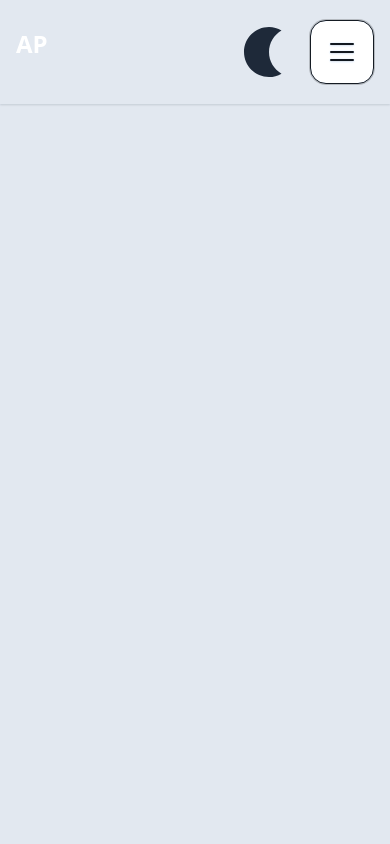
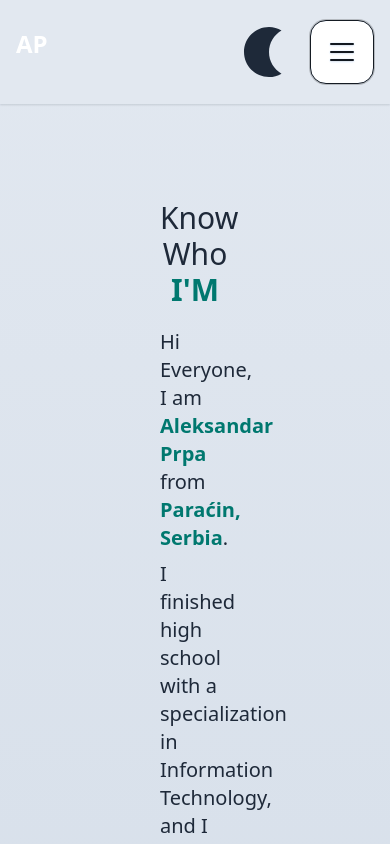
Before and after one commit to AleksandaPrpa/Portfolio, a React (Vite) app: page /about in a window 390 px wide. Built offline with nearby package versions, Linux system fonts and the light colour scheme.

Commit message:
add KnowWhoIAm section

```diff
--- a/src/UI/Type.jsx
+++ b/src/UI/Type.jsx
@@ -6,10 +6,10 @@ function Type() {
     <Typewriter
       options={{
         strings: [
-          // "Web Developer",
-          // "Freelancer",
+          "Web Developer",
+          "Freelancer",
           "Student at Faculty of Electrical Engineering",
-          // "Open Source Contributor",
+          "Open Source Contributor",
         ],
         autoStart: true,
         loop: true,
--- /dev/null
+++ b/src/components/About/DaysICode.jsx
@@ -0,0 +1,5 @@
+function DaysICode() {
+  return <div></div>;
+}
+
+export default DaysICode;
--- /dev/null
+++ b/src/components/About/KnowWhoIAm.jsx
@@ -0,0 +1,51 @@
+import { theme } from "../../UI/ChangeThemeBtn";
+import { FaLongArrowAltRight } from "react-icons/fa";
+import Strong from "../../UI/Strong";
+import coding from "../../Assets/coding5.svg";
+
+function KnowWhoIAm() {
+  return (
+    <div
+      className={`flex flex-col w-screen min-h-screen md:flex-row gap-20 ${theme.bg_transition} ${theme.text} text-xl pt-50 px-40`}
+    >
+      <div className="flex flex-col gap-5 md:w-2/3">
+        <h1 className="text-center text-3xl">
+          Know Who <Strong>I'M</Strong>
+        </h1>
+        <div className="flex flex-col gap-2">
+          <p>
+            Hi Everyone, I am <Strong>Aleksandar Prpa</Strong> from{" "}
+            <Strong>Paraćin, Serbia</Strong>.
+          </p>
+          <p>
+            I finished high school with a specialization in Information
+            Technology, and I am currently pursuing my university studies.
+          </p>
+        </div>
+        <div className="flex flex-col gap-3">
+          <p>Apart from coding, some other activities that I love to do:</p>
+          <ul>
+            <li className="flex gap-4 items-center">
+              <FaLongArrowAltRight /> Playing Games
+            </li>
+            <li className="flex gap-4 items-center">
+              <FaLongArrowAltRight /> Traveling
+            </li>
+            <li className="flex gap-4 items-center">
+              <FaLongArrowAltRight /> Playing Sports
+            </li>
+          </ul>
+        </div>
+        <div className={`${theme.quote} italic text-center`}>
+          <p>“Code is like humor. When you have to explain it, it’s bad.”</p>
+          <p> — Cory House</p>
+        </div>
+      </div>
+      <div className="md:1/3">
+        <img src={coding} alt="coding" className="w-100 h-100" />
+      </div>
+    </div>
+  );
+}
+
+export default KnowWhoIAm;
--- /dev/null
+++ b/src/components/About/ProfessionalSkillset.jsx
@@ -0,0 +1,5 @@
+function ProfessionalSkillset() {
+  return <div></div>;
+}
+
+export default ProfessionalSkillset;
--- /dev/null
+++ b/src/components/About/ToolsIUse.jsx
@@ -0,0 +1,5 @@
+function ToolsIUse() {
+  return <div></div>;
+}
+
+export default ToolsIUse;
--- a/src/pages/Home1.jsx
+++ b/src/components/Home/Home1.jsx
@@ -1,14 +1,13 @@
-import ChangeThemeBtn, { theme } from "../UI/ChangeThemeBtn";
-import Type from "../UI/Type";
-import coding from "../Assets/coding3.svg";
-import Strong from "../UI/Strong";
+import Type from "../../UI/Type";
+import coding from "../../Assets/coding3.svg";
+import Strong from "../../UI/Strong";
+import { theme } from "../../UI/ChangeThemeBtn";
 
 function Home1() {
   return (
     <div
-      className={`min-h-screen flex flex-col md:flex-row items-center justify-center gap-12 px-6 md:px-12 lg:px-32 pt-20 md:pt-40 ${theme.bg} ${theme.text}`}
+      className={`min-h-screen flex flex-col md:flex-row items-center justify-center gap-12 px-6 md:px-12 lg:px-32 pt-20 md:pt-40 ${theme.bg_transition} ${theme.text}`}
     >
-      {/* TEXT BLOK */}
       <div className="flex flex-col gap-6 text-center md:text-left md:w-1/2">
         <h1 className="text-3xl md:text-4xl lg:text-5xl font-bold">
           Hi There! <span className="wave_hand">👋🏻</span>
@@ -21,7 +20,6 @@ function Home1() {
         </div>
       </div>
 
-      {/* SLIKA BLOK */}
       <div className="md:w-1/2 flex justify-center">
         <img
           src={coding}
--- a/src/pages/Home2.jsx
+++ b/src/components/Home/Home2.jsx
@@ -1,12 +1,12 @@
-import ChangeThemeBtn, { theme } from "../UI/ChangeThemeBtn";
-import Strong from "../UI/Strong";
-import coding from "../Assets/coding4.svg";
+import Strong from "../../UI/Strong";
+import coding from "../../Assets/coding4.svg";
 import { FaGithub, FaInstagram, FaLinkedin } from "react-icons/fa";
+import { theme } from "../../UI/ChangeThemeBtn";
 
 function Home2() {
   return (
     <div
-      className={`min-h-screen ${theme.bg_transition} px-6 md:px-12 lg:px-32 py-8 flex flex-col ${theme.text} border-t ${theme.border_color}`}
+      className={`min-h-screen ${theme.bg_transition_reverse} px-6 md:px-12 lg:px-32 py-8 flex flex-col ${theme.text} `}
     >
       <div className="flex flex-col lg:flex-row items-center gap-12">
         <div className="w-full lg:w-2/3 flex flex-col gap-6 text-lg lg:text-xl">
--- a/src/pages/About.jsx
+++ b/src/pages/About.jsx
@@ -1,5 +1,17 @@
+import DaysICode from "../components/About/DaysICode";
+import KnowWhoIAm from "../components/About/KnowWhoIAm";
+import ProfessionalSkillset from "../components/About/ProfessionalSkillset";
+import ToolsIUse from "../components/About/ToolsIUse";
+
 function About() {
-  return <div></div>;
+  return (
+    <>
+      <KnowWhoIAm />
+      <ProfessionalSkillset />
+      <ToolsIUse />
+      <DaysICode />
+    </>
+  );
 }
 
 export default About;
--- a/src/pages/Home.jsx
+++ b/src/pages/Home.jsx
@@ -1,12 +1,12 @@
-import Home1 from "./Home1";
-import Home2 from "./Home2";
+import Home1 from "../components/Home/Home1";
+import Home2 from "../components/Home/Home2";
 
 function Home() {
   return (
-    <div>
+    <>
       <Home1 />
       <Home2 />
-    </div>
+    </>
   );
 }
 
--- a/src/themes.js
+++ b/src/themes.js
@@ -3,11 +3,13 @@ export const themes = {
     bg: "bg-slate-950",
     bg_sec: "bg-slate-900",
     bg_transition: "bg-gradient-to-b from-slate-950 to-slate-900",
+    bg_transition_reverse: "bg-gradient-to-b from-slate-900 to-slate-950",
     shadow: "shadow-[0_1px_2px_rgba(255,255,255,0.1)]",
     surface: "bg-gray-900",
     heading: "text-sky-400",
     accent: "text-teal-400",
     text: "text-gray-100",
+    quote: "text-teal-300",
     muted: "text-gray-400",
     button: "bg-sky-500 hover:bg-sky-600 text-white",
     border_color: "border-teal-400",
@@ -16,11 +18,13 @@ export const themes = {
     bg: "bg-slate-200",
     bg_sec: "bg-slate-300",
     bg_transition: "bg-gradient-to-b from-slate-200 to-slate-300",
+    bg_transition_reverse: "bg-gradient-to-b from-slate-300 to-slate-200",
     shadow: "shadow-[0_1px_2px_rgba(30,41,59,0.15)]",
     surface: "bg-gray-300",
     heading: "text-indigo-800",
     accent: "text-teal-700",
     text: "text-gray-800",
+    quote: "text-teal-600",
     muted: "text-gray-600",
     button: "bg-indigo-700 hover:bg-indigo-800 text-white",
     border_color: "border-teal-700",
```
Also changed, not shown: src/Assets/coding5.svg (added).
